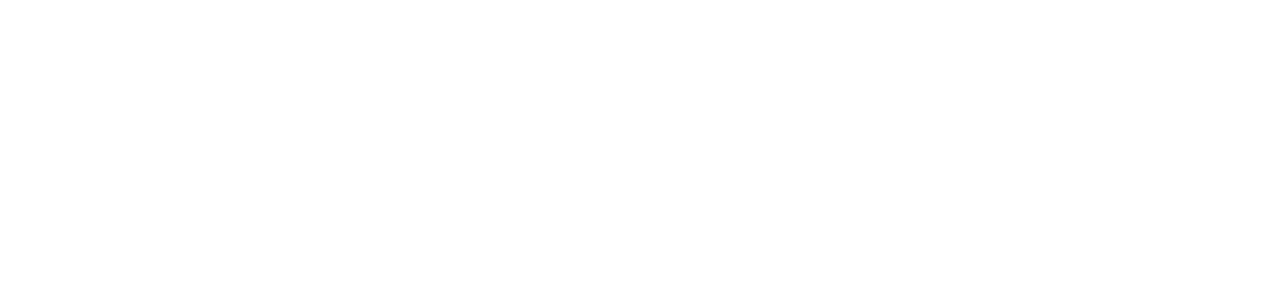
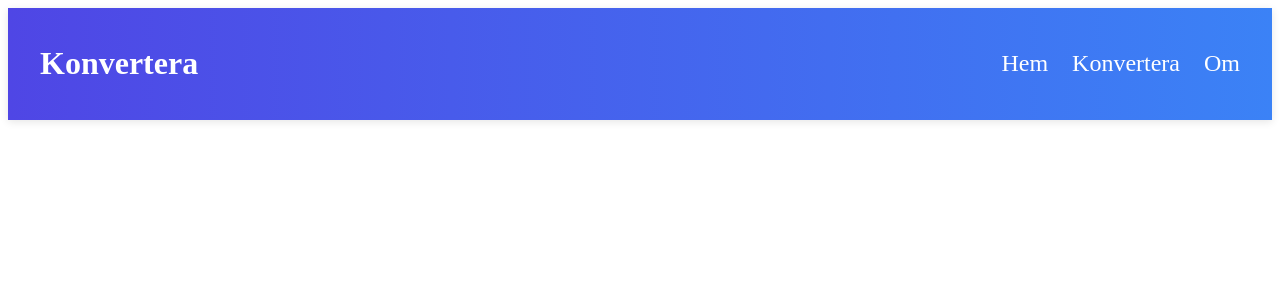
Before and after one commit to nathalievaster/convert, an Angular app: page / in a window 1280 px wide. Shown: the top 300 px of the page. Built offline with nearby package versions, Linux system fonts and the light colour scheme.

Commit message:
style för header, kanske lägger i separat sen

```diff
--- a/src/app/app.component.css
+++ b/src/app/app.component.css
@@ -0,0 +1,64 @@
+header {
+    display: flex;
+    justify-content: space-between;
+    align-items: center;
+    padding: 1rem 2rem;
+    background: linear-gradient(90deg, #4f46e5, #3b82f6);
+    color: white;
+    box-shadow: 0 2px 8px rgba(0, 0, 0, 0.1);
+}
+
+/* Länkar */
+nav {
+    display: flex;
+    gap: 1.5rem;
+}
+
+nav a {
+    color: white;
+    text-decoration: none;
+    font-weight: 500;
+    position: relative;
+    transition: color 0.3s;
+    font-size: 1.5em;
+}
+
+/* Understrykning vid hover */
+nav a::after {
+    content: "";
+    position: absolute;
+    width: 0%;
+    height: 2px;
+    left: 0;
+    bottom: -4px;
+    background-color: white;
+    transition: width 0.3s;
+}
+
+nav a:hover::after,
+nav a.active::after {
+    width: 100%;
+}
+
+/* Aktiv länk */
+nav a.active {
+    font-weight: bold;
+}
+
+/* Responsivt */
+@media (max-width: 600px) {
+    header {
+        flex-direction: column;
+        align-items: flex-start;
+    }
+
+    nav {
+        flex-direction: column;
+        width: 100%;
+        margin-top: 1rem;
+    }
+
+    nav a {
+        padding: 0.5rem 0;
+    }
+}
--- a/src/app/app.component.html
+++ b/src/app/app.component.html
@@ -1 +1,9 @@
+<header>
+    <h1>Konvertera</h1>
+    <nav>
+      <a routerLink="/home" routerLinkActive="active">Hem</a>
+      <a routerLink="/convert" routerLinkActive="active">Konvertera</a>
+      <a routerLink="/about" routerLinkActive="active">Om</a>
+    </nav>
+  </header>
 <router-outlet />
--- a/src/app/app.component.ts
+++ b/src/app/app.component.ts
@@ -1,9 +1,9 @@
 import { Component } from '@angular/core';
-import { RouterOutlet } from '@angular/router';
+import { RouterLink, RouterLinkActive, RouterOutlet } from '@angular/router';
 
 @Component({
   selector: 'app-root',
-  imports: [RouterOutlet],
+  imports: [RouterOutlet, RouterLinkActive, RouterLink],
   templateUrl: './app.component.html',
   styleUrl: './app.component.css'
 })
--- a/src/app/app.routes.ts
+++ b/src/app/app.routes.ts
@@ -6,5 +6,5 @@ import { ConvertComponent } from './pages/convert/convert.component';
 export const routes: Routes = [
     {path: "home", component: HomeComponent},
     {path: "about", component: AboutComponent},
-    {path: "converrt", component: ConvertComponent}
+    {path: "convert", component: ConvertComponent}
 ];
```
